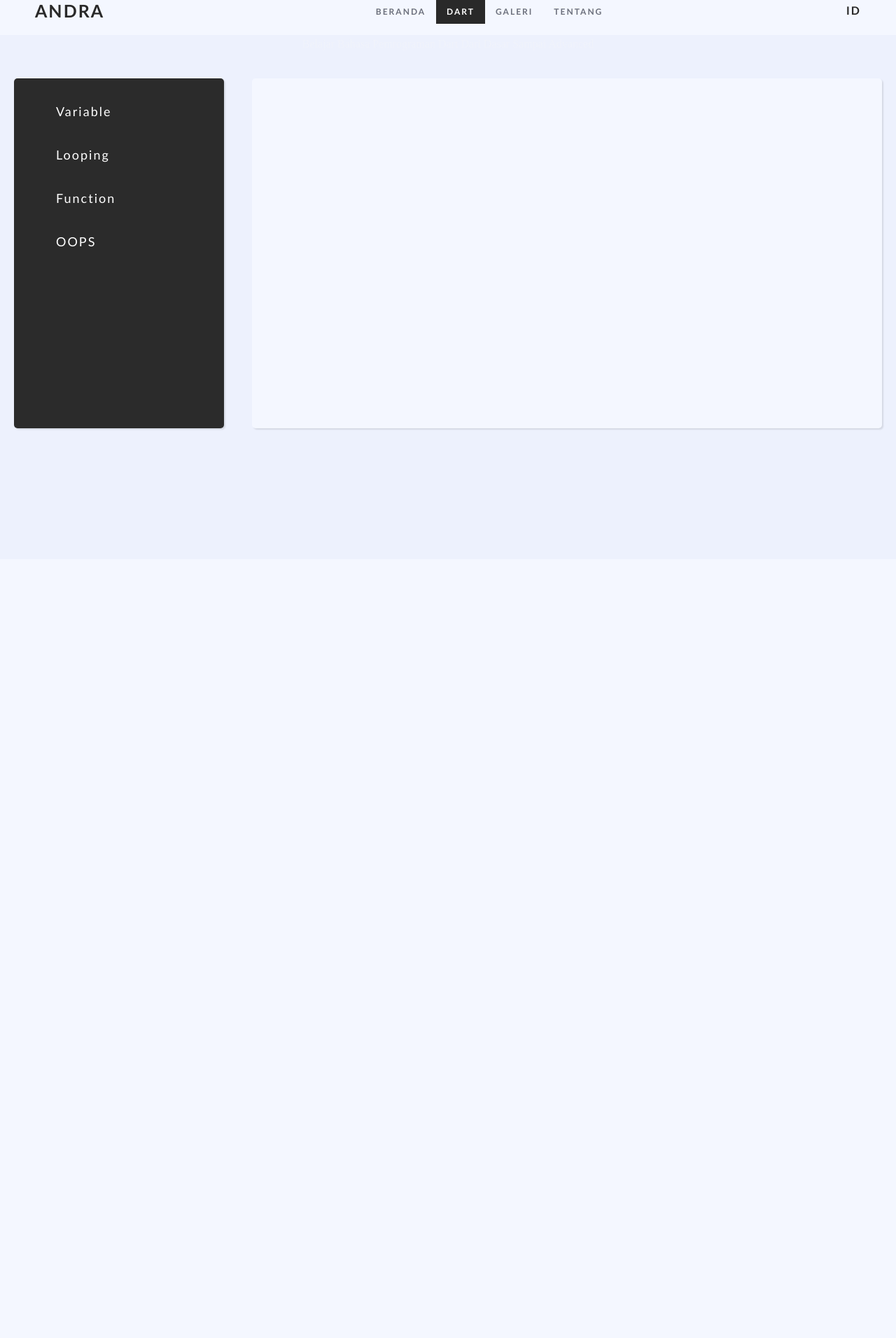
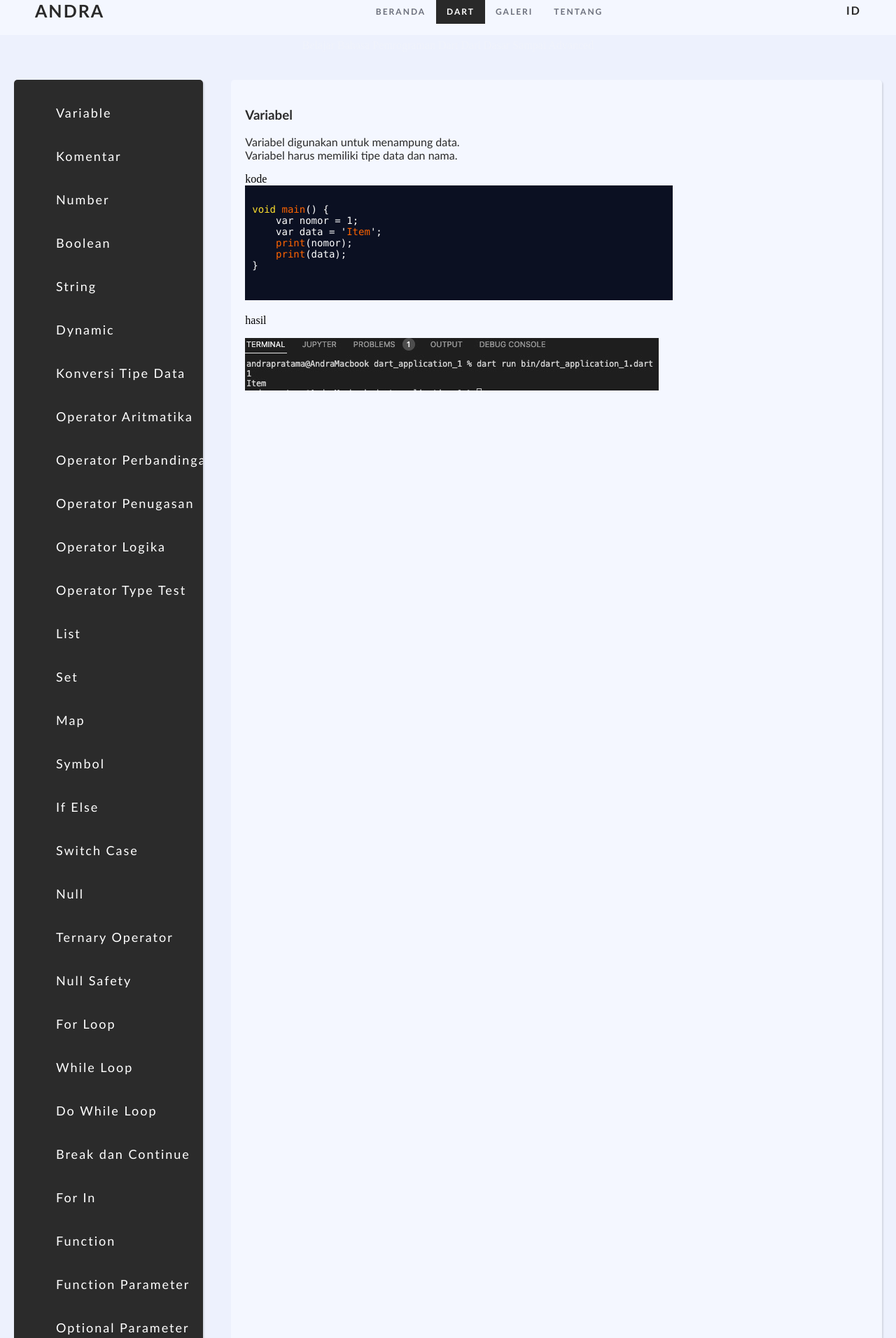
Before and after one commit to andrapratama/andrapratamaV1, a PHP site: page /dart/index.html in a window 1280 px wide. Shown: the part 21-1933 px from the top of the page at 70% size. Before the commit the page ends 636 px from the top, so only its background shows below. Run offline with PHP 8.4, Linux system fonts and the light colour scheme; some libraries are stand-ins or nearby versions.

Commit message:
perbarui topik variable

```diff
--- a/dart/css/style.css
+++ b/dart/css/style.css
@@ -1,6 +1,6 @@
 #main-dart {
     width: 100%;
-    height: 100vh;
+    /* height: 100vh; */
     box-sizing: border-box;
     background-color: #edf1fd;
     position: relative;
@@ -13,13 +13,12 @@
 .s-b-container-dart {
     display: flex;
     justify-content: left;
-    align-items: center;
+    /* align-items: center; */
 }
 
 .s-box-dart-menu-left {
     background-color: #2b2b2b;
     width: 350px;
-    height: 500px;
     margin: 20px;
     border-radius: 5px;
     overflow: hidden;
@@ -29,13 +28,24 @@
 
 .s-box-dart-menu-content {
     background-color: #f4f7ff;
-    width: 1050px;
-    height: 500px;
+    width: 90%;
     margin: 20px;
     border-radius: 5px;
     overflow: hidden;
     box-shadow: 2px 2px 2px rgba(0, 0, 0, 0.1);
     position: relative;
+    color: #000;
+    padding: 20px;
+}
+
+.s-box-dart-menu-content p,
+h1,
+h2,
+h3,
+h4,
+h5 {
+    font-family: 'Gill Sans', 'Gill Sans MT', Calibri, 'Trebuchet MS', sans-serif;
+    color: #2b2b2b;
 }
 
 .menu-left {
--- a/dart/index.html
+++ b/dart/index.html
@@ -50,14 +50,77 @@
 
             <div class="s-box-dart-menu-left">
                 <ul class="menu-left">
-                    <li><a href="#">Variable</a></li>
-                    <li><a href="#">Looping</a></li>
+                    <li><a href="#variable">Variable</a></li>
+                    <li><a href="#comment">Komentar</a></li>
+                    <li><a href="#number">Number</a></li>
+                    <li><a href="#boolean">Boolean</a></li>
+                    <li><a href="#">String</a></li>
+                    <li><a href="#">Dynamic</a></li>
+                    <li><a href="#">Konversi Tipe Data</a></li>
+                    <li><a href="#">Operator Aritmatika</a></li>
+                    <li><a href="#">Operator Perbandingan</a></li>
+                    <li><a href="#">Operator Penugasan</a></li>
+                    <li><a href="#">Operator Logika</a></li>
+                    <li><a href="#">Operator Type Test</a></li>
+                    <li><a href="#">List</a></li>
+                    <li><a href="#">Set</a></li>
+                    <li><a href="#">Map</a></li>
+                    <li><a href="#">Symbol</a></li>
+                    <li><a href="#">If Else</a></li>
+                    <li><a href="#">Switch Case</a></li>
+                    <li><a href="#">Null</a></li>
+                    <li><a href="#">Ternary Operator</a></li>
+                    <li><a href="#">Null Safety</a></li>
+                    <li><a href="#">For Loop</a></li>
+                    <li><a href="#">While Loop</a></li>
+                    <li><a href="#">Do While Loop</a></li>
+                    <li><a href="#">Break dan Continue</a></li>
+                    <li><a href="#">For In</a></li>
                     <li><a href="#">Function</a></li>
-                    <li><a href="#">OOPS</a></li>
+                    <li><a href="#">Function Parameter</a></li>
+                    <li><a href="#">Optional Parameter</a></li>
+                    <li><a href="#">Named Parameter</a></li>
+                    <li><a href="#">Function Return Value</a></li>
+                    <li><a href="#">Function Short Expression</a></li>
+                    <li><a href="#">Inner Function</a></li>
+                    <li><a href="#">Main Function</a></li>
+                    <li><a href="#">Higher Order Function</a></li>
+                    <li><a href="#">Anonymous Function</a></li>
+                    <li><a href="#">Scope</a></li>
+                    <li><a href="#">Closure</a></li>
+                    <li><a href="#">Recursive Function</a></li>
+
                 </ul>
             </div>
 
             <div class="s-box-dart-menu-content">
+
+
+                <section id="variable">
+                    <div class="grid-container">
+
+                        <h1>Variabel</h1>
+                        <p>Variabel digunakan untuk menampung data.<br>Variabel harus memiliki tipe data dan nama.
+                        </p>
+
+                        <span>kode</span>
+                        <pre style="width: 591px;">
+                            <code data-language="java">
+void main() {
+    var nomor = 1;
+    var data = 'Item';
+    print(nomor);
+    print(data);
+}
+                            </code>
+                        </pre>
+
+                        <span>hasil</span>
+                        <p>
+                            <img src="img/variabel.jpg" alt="variabel" />
+                        </p>
+                    </div>
+                </section>
 
             </div>
 
```
Also changed, not shown: dart/img/variabel.jpg (added), 1 other file.
